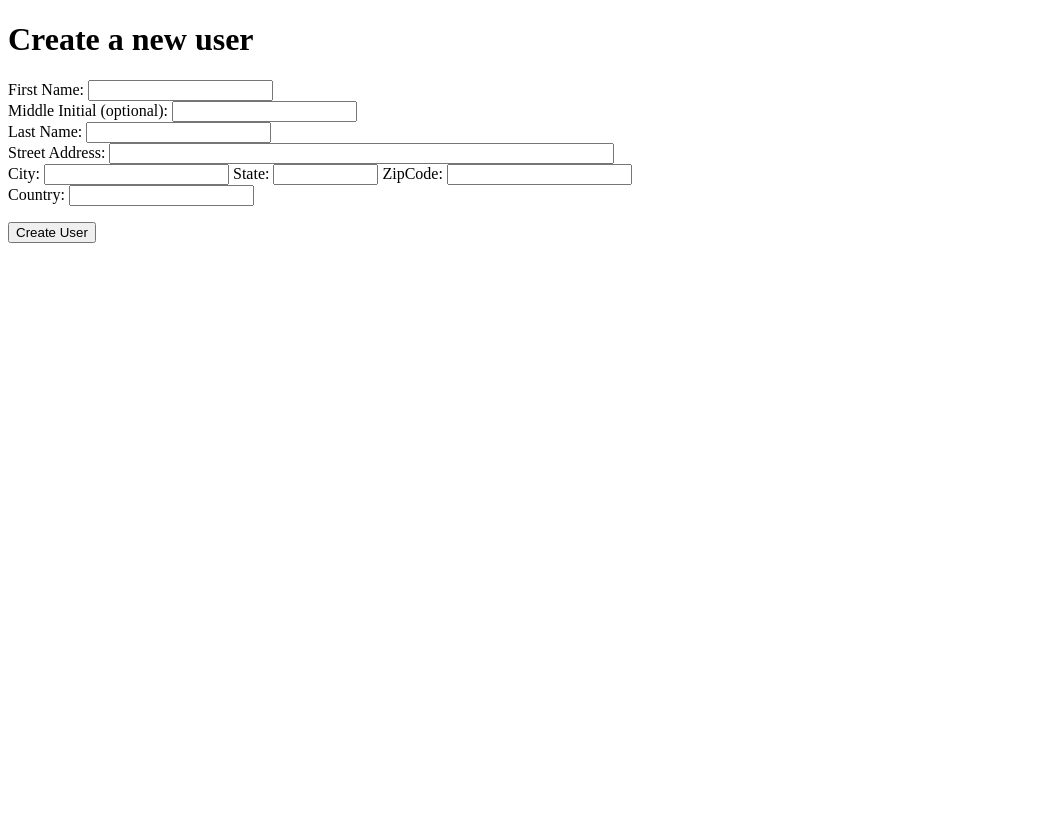
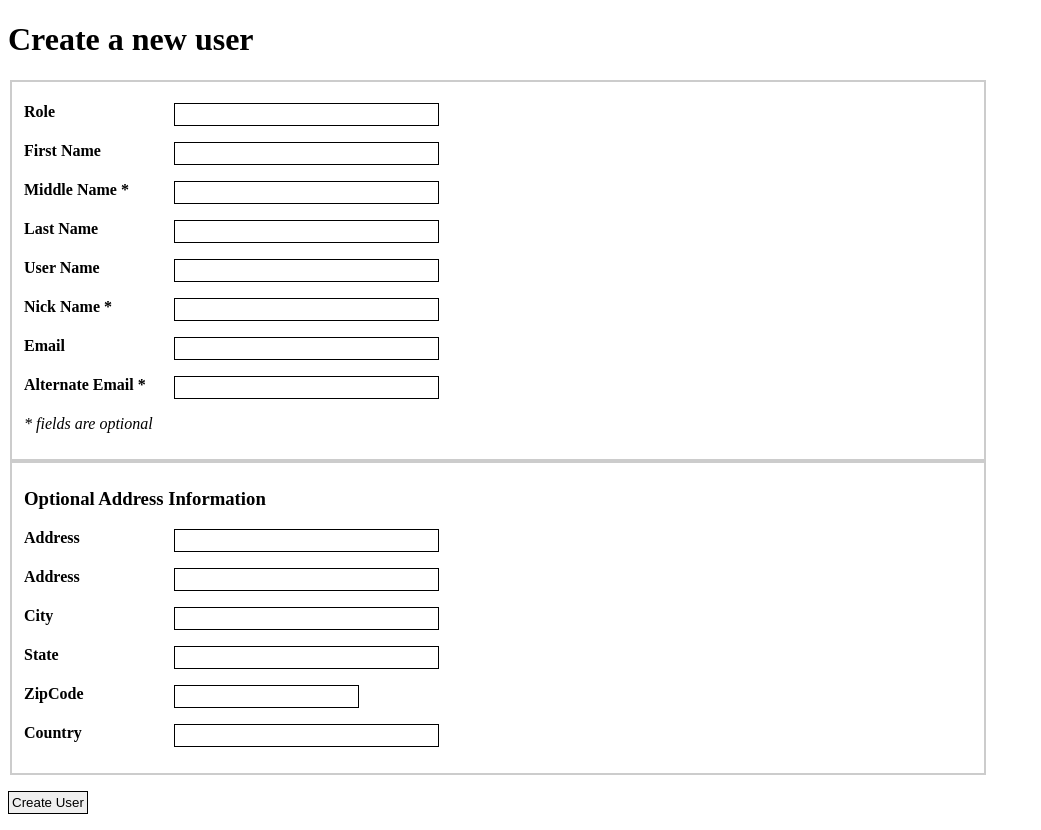
Before and after one commit to Malleas/CST-126, a PHP site: page /createUserPage.html in a window 1280 px wide. Shown: the whole page, without its empty margins (0-1041 px from the left). Before the commit the page ends 243 px from the top, so only its background shows below. Run offline with PHP 8.4, Linux system fonts and the light colour scheme.

Commit message:
Create User HTML Page created Initial DB update query created

```diff
--- a/Milestone/Milestone_1/createUserPage.html
+++ b/Milestone/Milestone_1/createUserPage.html
@@ -3,21 +3,112 @@
 <head>
     <meta charset="UTF-8">
     <title>Create New User</title>
+    <style type="text/css">
+        fieldset {
+            width: 75%;
+            border: 2px solid #cccccc;
+        }
+
+        label {
+            width: 150px;
+            float: left;
+            text-align: left;
+            font-weight: bold;
+        }
+
+        input {
+            border: 1px solid #000;
+            padding: 3px;
+        }
+    </style>
 </head>
 <body>
 <h1>Create a new user</h1>
 <form action="createUser.php" method="post">
-<p>
-    First Name: <input name="firstName" type="text" size="20"> <br/>
-    Middle Initial (optional): <input name="middleName" type="text" size="20"><br/>
-    Last Name: <input name="lastName" type="text" size="20"><br/>
-    Street Address: <input name="address1" type="text" size="60"><br/>
-    City: <input name="city" type="text" size="20">
-    State: <input name="state" type="text" size="10">
-    ZipCode: <input name="zipCode" type="number" size="10"> <br />
-    Country: <input name="country" type="text" size="20">
-</p>
-<p><input type="submit" name="submit" value="Create User"></p>
+    <fieldset>
+        <p>
+            <label for="userRole">Role</label>
+            <input type="text" id="userRole" name="User Role"
+                   maxlength="30" size="30"/>
+        </p>
+        <p>
+            <label for="firstName">First Name</label>
+            <input type="text" id="firstName" name="First Name"
+                   maxlength="30" size="30"/>
+        </p>
+        <p>
+            <label for="middleName">Middle Name *</label>
+            <input type="text" id="middleName" name="Middle Name"
+                   maxlength="30" size="30"/>
+        </p>
+        <p>
+            <label for="lastName">Last Name</label>
+            <input type="text" id="lastName" name="Last Name"
+                   maxlength="30" size="30"/>
+        </p>
+        <p>
+            <label for="userName">User Name</label>
+            <input type="text" id="userName" name="User Name"
+                   maxlength="30" size="30"/>
+        </p>
+
+        <p>
+            <label for="nickName">Nick Name *</label>
+            <input type="text" id="nickName" name="Nick Name"
+                   maxlength="30" size="30"/>
+        </p>
+        <p>
+            <label for="email1">Email</label>
+            <input type="text" id="email1" name="Email"
+                   maxlength="30" size="30"/>
+        </p>
+        <p>
+            <label for="email2">Alternate Email *</label>
+            <input type="text" id="email2" name="Alternate Email"
+                   maxlength="30" size="30"/>
+        </p>
+        <p>
+            <i> * fields are optional</i><br/>
+        </p>
+
+    </fieldset>
+
+    <fieldset>
+        <strong><h3>Optional Address Information</h3></strong>
+        <p>
+            <label for="address1">Address</label>
+            <input type="text" id="address1" name="Address1"
+                   maxlength="30" size="30"/>
+        </p>
+        <p>
+            <label for="address2">Address</label>
+            <input type="text" id="address2" name="Address2"
+                   maxlength="30" size="30"/>
+        </p>
+        <p>
+            <label for="city">City</label>
+            <input type="text" id="city" name="City"
+                   maxlength="30" size="30"/>
+        </p>
+        <p>
+            <label for="state">State</label>
+            <input type="text" id="state" name="State"
+                   maxlength="30" size="30"/>
+        </p>
+        <p>
+            <label for="zipCode">ZipCode</label>
+            <input type="number" id="zipCode" name="ZipCode"
+                   maxlength="30" size="30" />
+        </p>
+        <p>
+            <label for="country">Country</label>
+            <input type="text" id="country" name="Country"
+                   maxlength="30" size="30"/>
+        </p>
+    </fieldset>
+    <p>
+        <input type="submit" name="submit" value="Create User">
+    </p>
 </form>
 </body>
 </html>
```
Also changed, not shown: Milestone/Milestone_1/createUser.php (+62 -8 lines).
